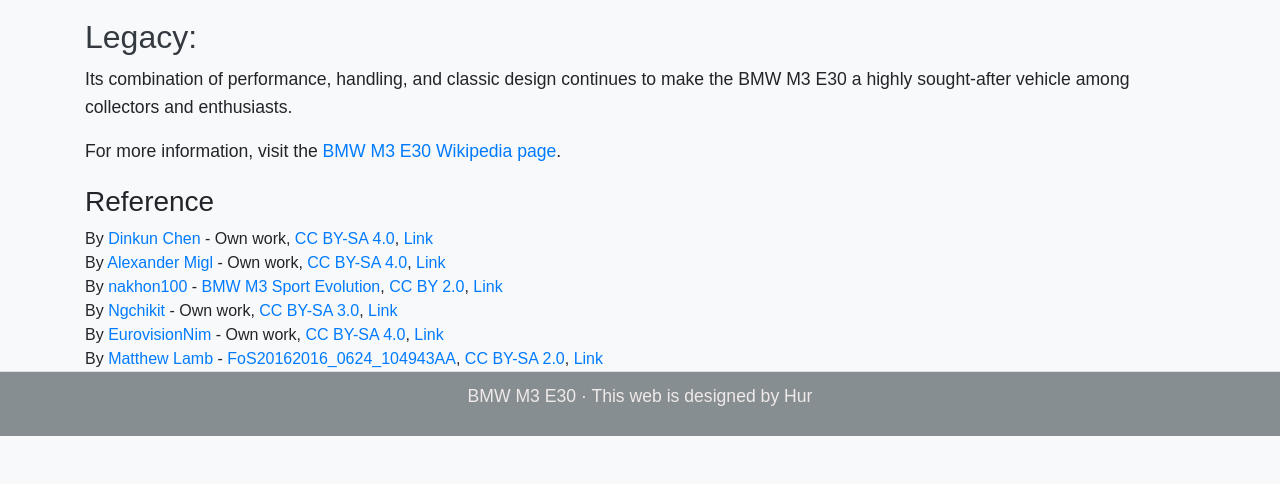
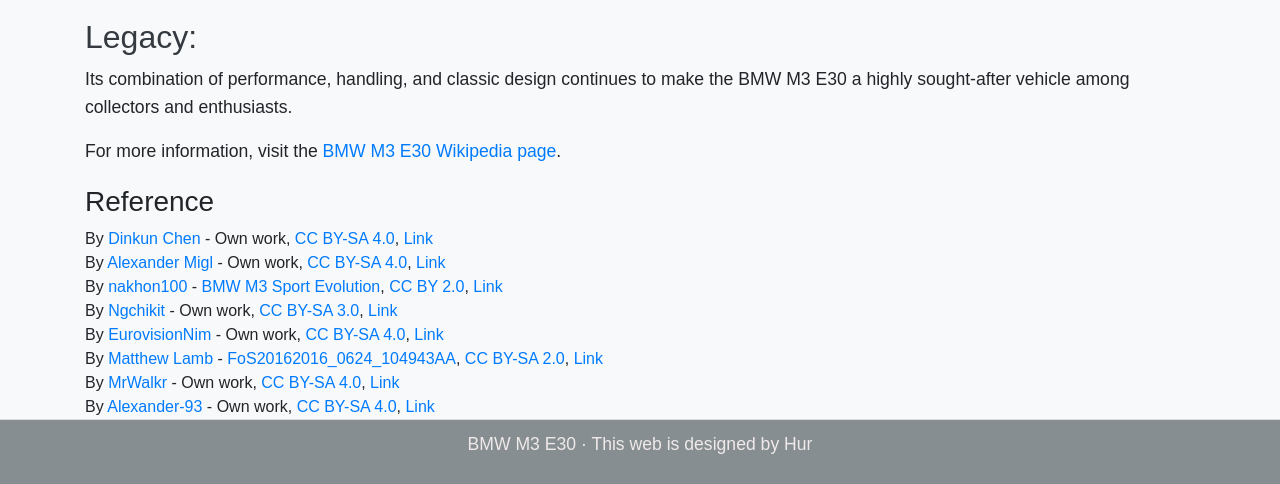
Before and after one commit to hurabbas123/BMW-M3-e30, a plain HTML site: page index.html in a window 1280 px wide. Shown: the part 9936-10420 px from the top of the page. Before the commit the page ends 10372 px from the top, so only its background shows below. Drawn offline with nearby package versions, Linux system fonts and the light colour scheme.

```diff
--- a/index.html
+++ b/index.html
@@ -54,10 +54,11 @@
             color: #efe9e9;
         }
 
-        a:hover {
-            text-decoration: none;
-        }
+
     </style>
+
+        <link rel="icon" href="https://upload.wikimedia.org/wikipedia/commons/d/dd/2002_BMW_M3_GTR_Stra%C3%9Fenversion_Retro_Classics_2024_IMG_9112.jpg" type="image/icon">
+
 
 </head>
 
@@ -531,6 +532,16 @@
                             href="https://www.flickr.com/photos/94169616@N03/27851803536/">FoS20162016_0624_104943AA</a>, <a
                             href="https://creativecommons.org/licenses/by-sa/2.0" title="Creative Commons Attribution-Share Alike 2.0">CC BY-SA
                             2.0</a>, <a href="https://commons.wikimedia.org/w/index.php?curid=49764227">Link</a>
+                            <br>
+                            By <a href="//commons.wikimedia.org/wiki/User:MrWalkr" title="User:MrWalkr">MrWalkr</a> - <span class="int-own-work"
+                                lang="en">Own work</span>, <a href="https://creativecommons.org/licenses/by-sa/4.0"
+                                title="Creative Commons Attribution-Share Alike 4.0">CC BY-SA 4.0</a>, <a
+                                href="https://commons.wikimedia.org/w/index.php?curid=153965891">Link</a>
+                                <br>
+                                By <a href="//commons.wikimedia.org/wiki/User:Alexander-93" title="User:Alexander-93">Alexander-93</a> - <span
+                                    class="int-own-work" lang="en">Own work</span>, <a href="https://creativecommons.org/licenses/by-sa/4.0"
+                                    title="Creative Commons Attribution-Share Alike 4.0">CC BY-SA 4.0</a>, <a
+                                    href="https://commons.wikimedia.org/w/index.php?curid=148475239">Link</a>
     </div>
 
     <footer>
```
